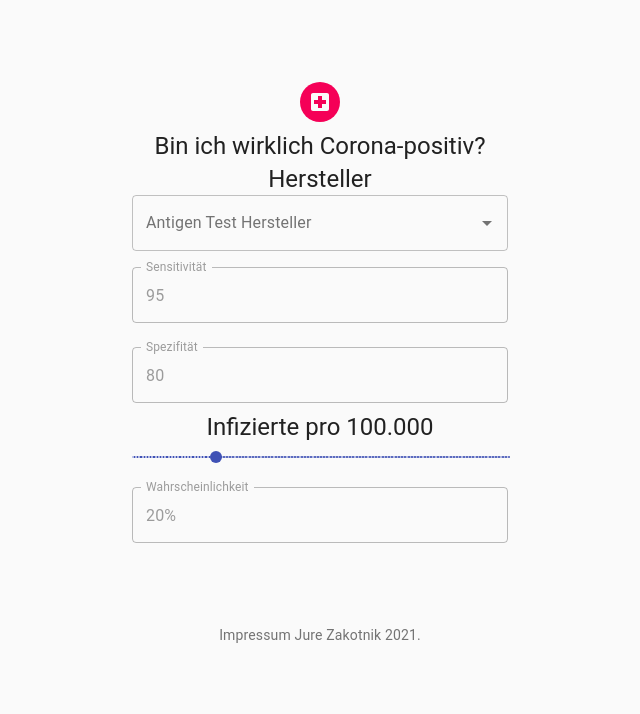
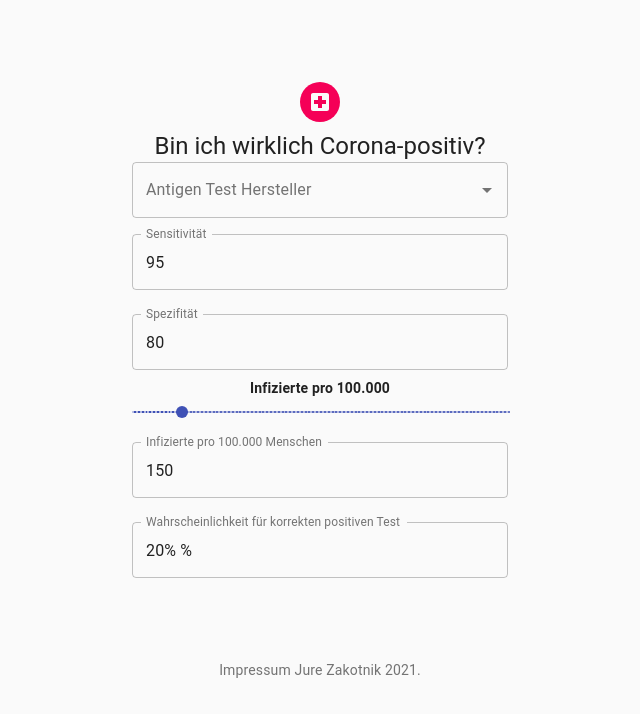
Before and after one commit to jzakotnik/wirklichpositiv, a React (Create React App) app: page / in a window 1280 px wide. Shown: the top 714 px of the page, without its empty margins (320-960 px from the left). Built offline with nearby package versions, Linux system fonts and the light colour scheme; no server answers.

Commit message:
updated input fields

```diff
--- a/src/App.js
+++ b/src/App.js
@@ -128,10 +128,6 @@ function App() {
         <Typography component="h1" variant="h5">
           Bin ich wirklich Corona-positiv?
         </Typography>
-        <Divider />
-        <Typography component="h2" variant="h5">
-          Hersteller
-        </Typography>
 
         <Autocomplete
           id="combo-box-demo"
@@ -154,7 +150,9 @@ function App() {
         <TextField
           variant="outlined"
           margin="normal"
-          disabled
+          InputProps={{
+            readOnly: true,
+          }}
           fullWidth
           name="sensitivity"
           label="Sensitivität"
@@ -164,14 +162,16 @@ function App() {
         <TextField
           variant="outlined"
           margin="normal"
-          disabled
+          InputProps={{
+            readOnly: true,
+          }}
           fullWidth
           name="specificity"
           label="Spezifität"
           id="specificity"
           value={selectedProduct.specifity}
         />
-        <Typography component="h2" variant="h5">
+        <Typography component="h4" variant="h7">
           Infizierte pro 100.000
         </Typography>
         <Slider
@@ -179,10 +179,10 @@ function App() {
           getAriaValueText={valuetext}
           aria-labelledby="discrete-slider"
           valueLabelDisplay="auto"
-          step={5}
+          step={10}
           marks
           min={20}
-          max={600}
+          max={1000}
           onChange={(event, newValue) => {
             setInfected(newValue);
             calcFalsePositive();
@@ -191,12 +191,26 @@ function App() {
         <TextField
           variant="outlined"
           margin="normal"
-          disabled
+          InputProps={{
+            readOnly: true,
+          }}
+          fullWidth
+          name="infected"
+          label="Infizierte pro 100.000 Menschen"
+          id="infected"
+          value={infected}
+        />
+        <TextField
+          variant="outlined"
+          margin="normal"
+          InputProps={{
+            readOnly: true,
+          }}
           fullWidth
           name="Wahrscheinlichkeit"
-          label="Wahrscheinlichkeit"
+          label="Wahrscheinlichkeit für korrekten positiven Test"
           id="probability"
-          value={probabilityFalsePositive}
+          value={probabilityFalsePositive + " %"}
         />
       </div>
       <Box mt={8}>
```
